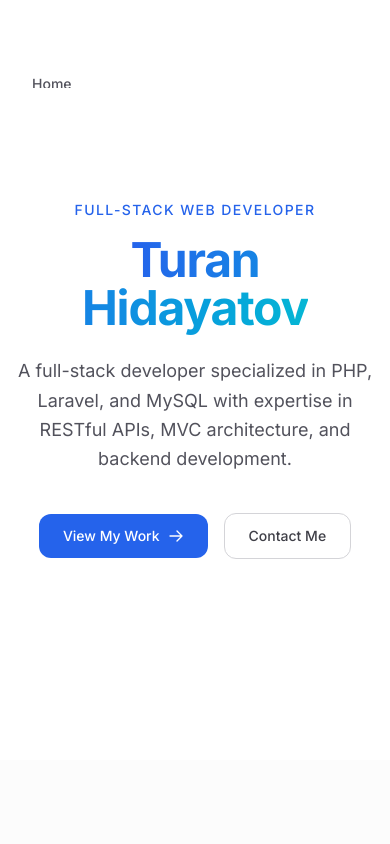
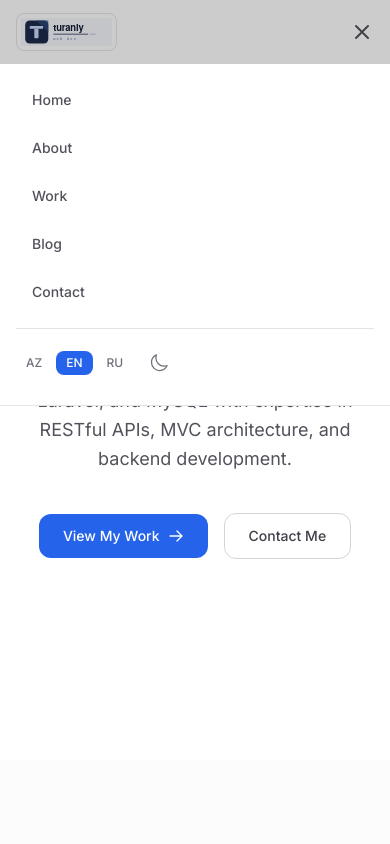
Before and after one commit to TuranHidayet/turanly, a Next.js app: page /en in a window 390 px wide. Both pictures are taken after a click on the button 362 px from the left and 32 px from the top of the page. Shown: the top 844 px of the page. Built offline with nearby package versions, Linux system fonts and the light colour scheme.

Commit message:
mobil menu dropdown kimi duzeldildi

```diff
--- a/src/components/Navbar.tsx
+++ b/src/components/Navbar.tsx
@@ -83,7 +83,7 @@ export function Navbar({ dict, lang }: NavbarProps) {
             className="fixed inset-0 z-40 bg-black/20 md:hidden"
             onClick={() => setMenuOpen(false)}
           />
-          <div className="fixed inset-0 z-50 overflow-y-auto bg-white px-4 pb-6 pt-16 dark:bg-zinc-950 md:hidden">
+          <div className="absolute top-full right-0 left-0 z-50 border-b border-zinc-200 bg-white px-4 pb-6 pt-4 dark:border-zinc-800 dark:bg-zinc-950 md:hidden">
           <div className="flex flex-col gap-2">
             {navItems.map((item) => (
               <Link
```
